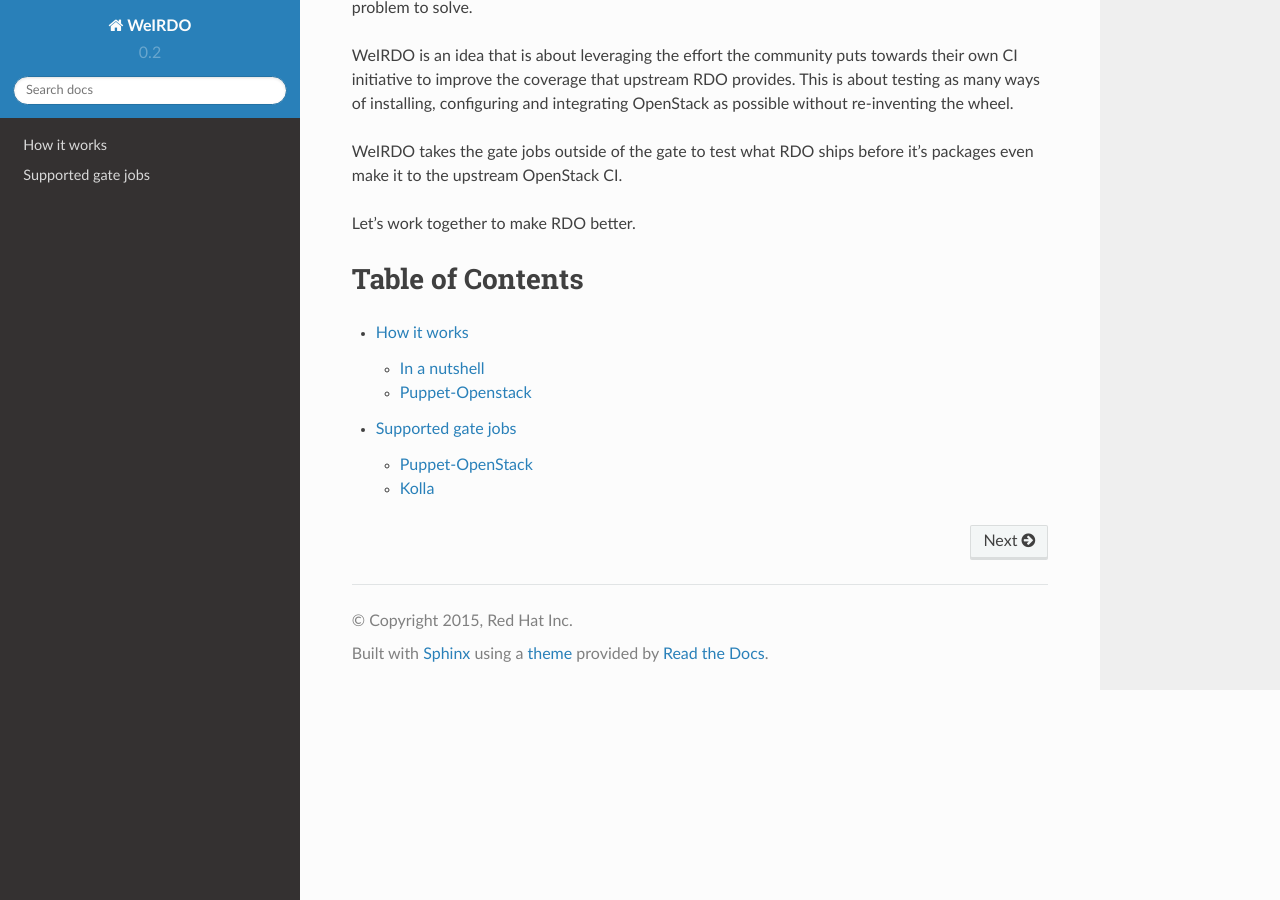
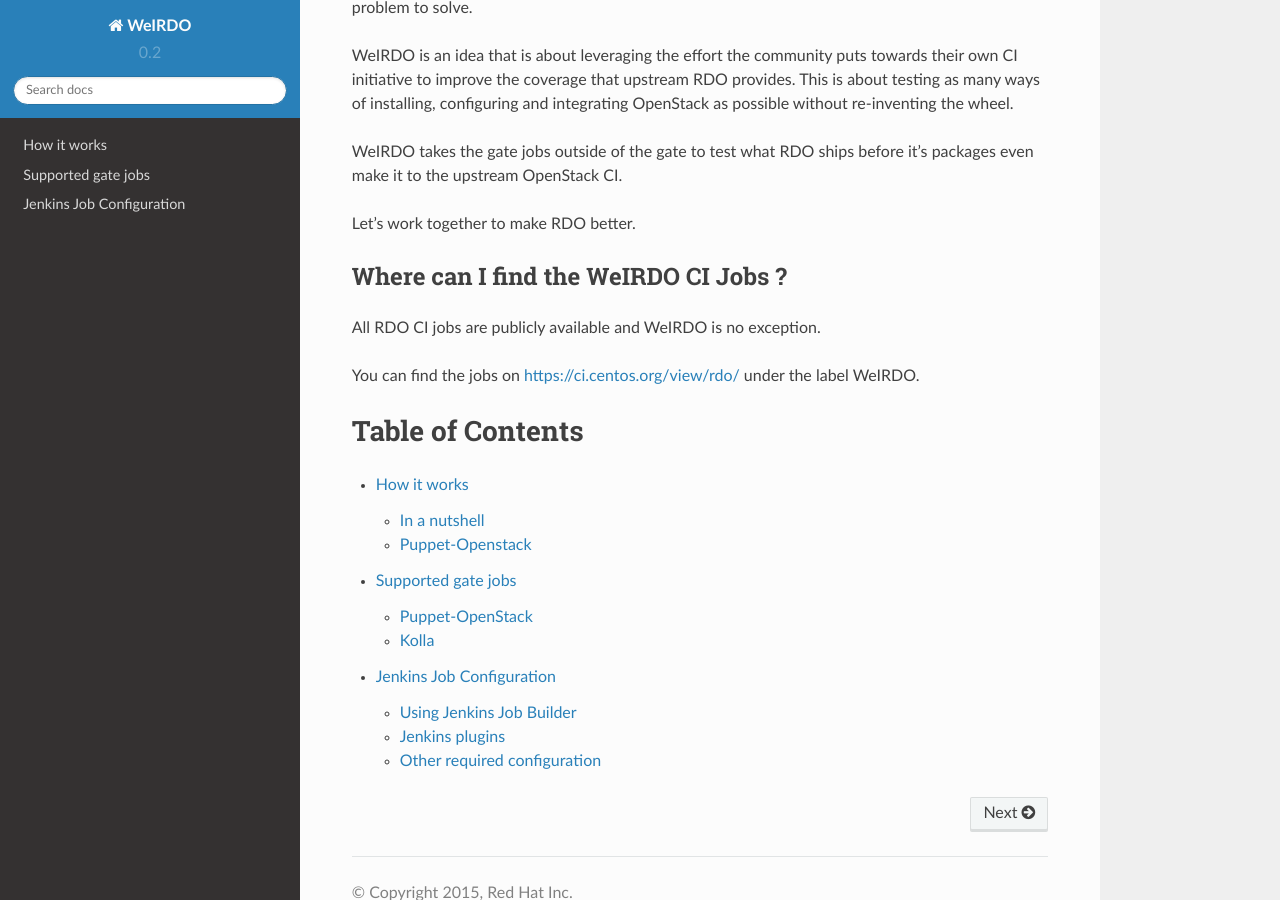
Before and after one commit to rdo-infra/weirdo, a Sphinx documentation site: the page built from docs/index.rst, in a window 1280 px wide and 900 px high, scrolled down 476 px. Built offline with Sphinx 7.4.7 and the Read the Docs theme 2.0.0, drawn with Linux system fonts in a browser that asks for light colours.

Commit message:
First release of jenkins gate and period jobs
Change-Id: I18a0c84dcd45b8d369f225011122183791416e78

```diff
--- a/docs/index.rst
+++ b/docs/index.rst
@@ -32,6 +32,13 @@
 .. _OpenStack: http://www.openstack.org/
 .. _OpenStack projects: http://governance.openstack.org/reference/projects/index.html
 
+Where can I find the WeIRDO CI Jobs ?
+-------------------------------------
+All RDO CI jobs are publicly available and WeIRDO is no exception.
+
+You can find the jobs on https://ci.centos.org/view/rdo/ under the label
+WeIRDO.
+
 Table of Contents
 =================
 
@@ -39,4 +46,5 @@
     :maxdepth: 2
 
     How it works <how>
-    Supported gate jobs <jobs>
+    Supported gate jobs <supported-jobs>
+    Jenkins Job Configuration <jenkins-job-configuration>
--- /dev/null
+++ b/docs/jenkins-job-configuration.rst
@@ -0,0 +1 @@
+.. include:: ../jenkins/README.rst
```
Also changed, not shown: README.rst (+7 -0 lines), docs/supported-jobs.rst (line endings or trailing spaces), jenkins/README.rst (added), 6 other files.
